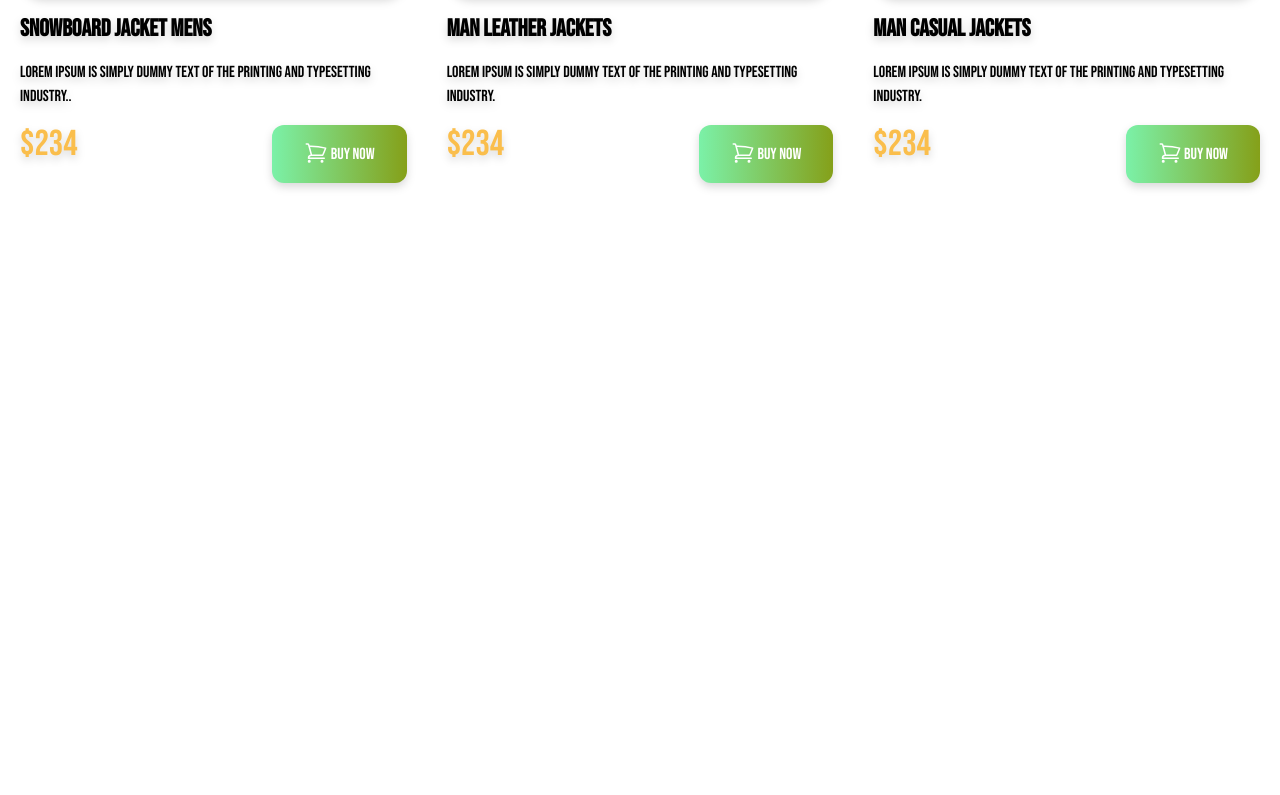
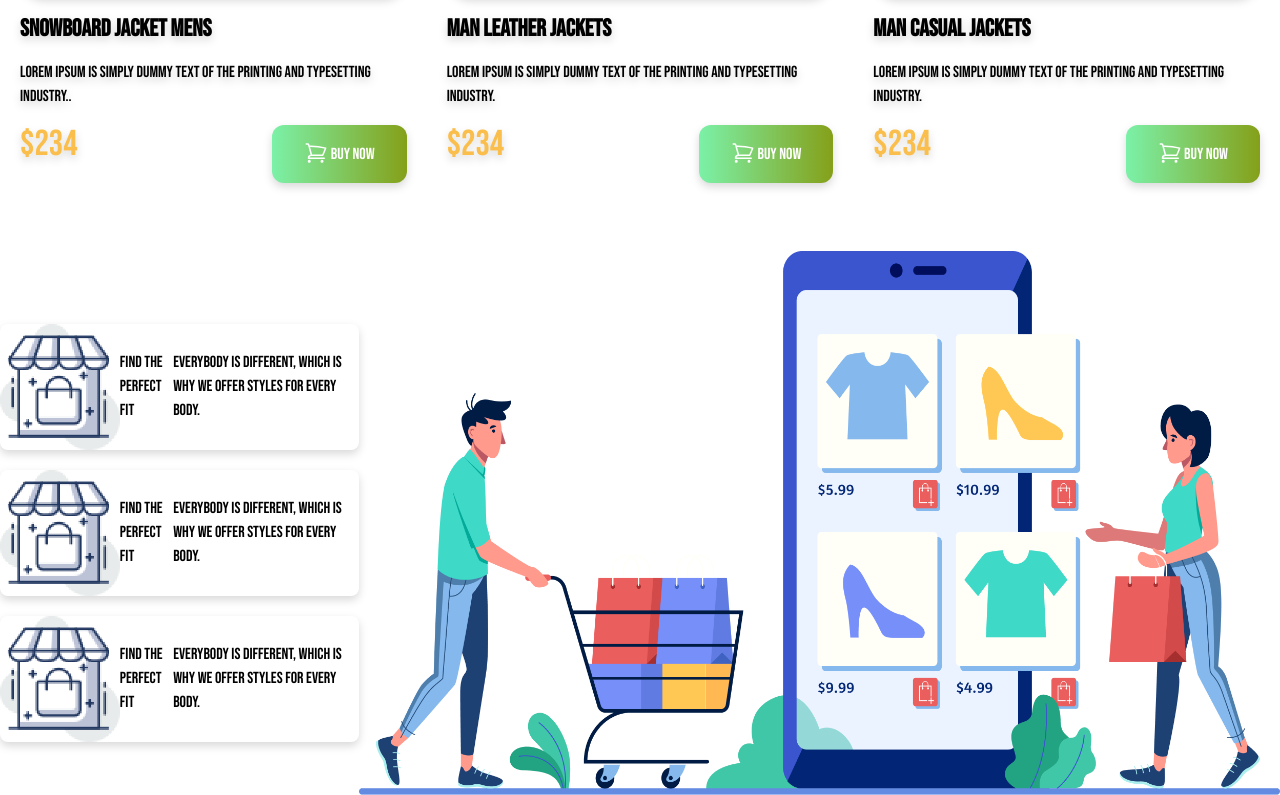
Before and after one commit to dipu004/penguin-fashion-tailwindcss, a plain HTML site: page index.html in a window 1280 px wide. Shown: the part 1908-2703 px from the top of the page. Before the commit the page ends 2159 px from the top, so only its background shows below. Drawn offline with nearby package versions, Linux system fonts and the light colour scheme.

Commit message:
added some new

```diff
--- a/index.html
+++ b/index.html
@@ -24,7 +24,7 @@ font-style: normal;
 <body class="font-roboto font-bebas-neue">
     <header class="bg-[#FFFBF0] pl-4">
         <!-- navbar-start -->
-        <nav class="flex justify-around">
+        <nav class="flex justify-around ">
           <!-- logo -->
            <div>
               <img  src="icons/logo.png" alt="">
@@ -182,6 +182,59 @@ font-style: normal;
 
 
 
+
+<!-- section-card-image-section-start-->
+<section>
+  <div class="flex items-center ">
+    <div class="column-1 justify-between">
+      <div class="bg-[#FFFFFF] drop-shadow-lg flex items-center rounded-lg mt-5 ">
+
+        <div>
+          <img src="icons/house.png" alt="">
+        </div>
+
+        <h3>Find the Perfect Fit</h3>
+        <p>Everybody is different, which is why we
+          offer styles for every body.</p>
+      </div>
+      <div class="bg-[#FFFFFF] drop-shadow-lg flex items-center rounded-lg  mt-5">
+        <div>
+          <img src="icons/house.png" alt="">
+        </div>
+
+        <h3>Find the Perfect Fit</h3>
+        <p>Everybody is different, which is why we
+          offer styles for every body.</p>
+      </div>
+      <div class="bg-[#FFFFFF] drop-shadow-lg flex items-center rounded-lg mt-5 ">
+
+        <div>
+          <img src="icons/house.png" alt="">
+        </div>
+
+        <h3>Find the Perfect Fit</h3>
+        <p>Everybody is different, which is why we
+          offer styles for every body.</p>
+      </div>
+
+
+
+    </div>
+
+
+
+
+    <div class="column-2">
+
+     <img src="images/shopping.png" alt="">
+    </div>
+
+  </div>
+
+</section>
+
+
+
     </main>
     <footer>
 
```
